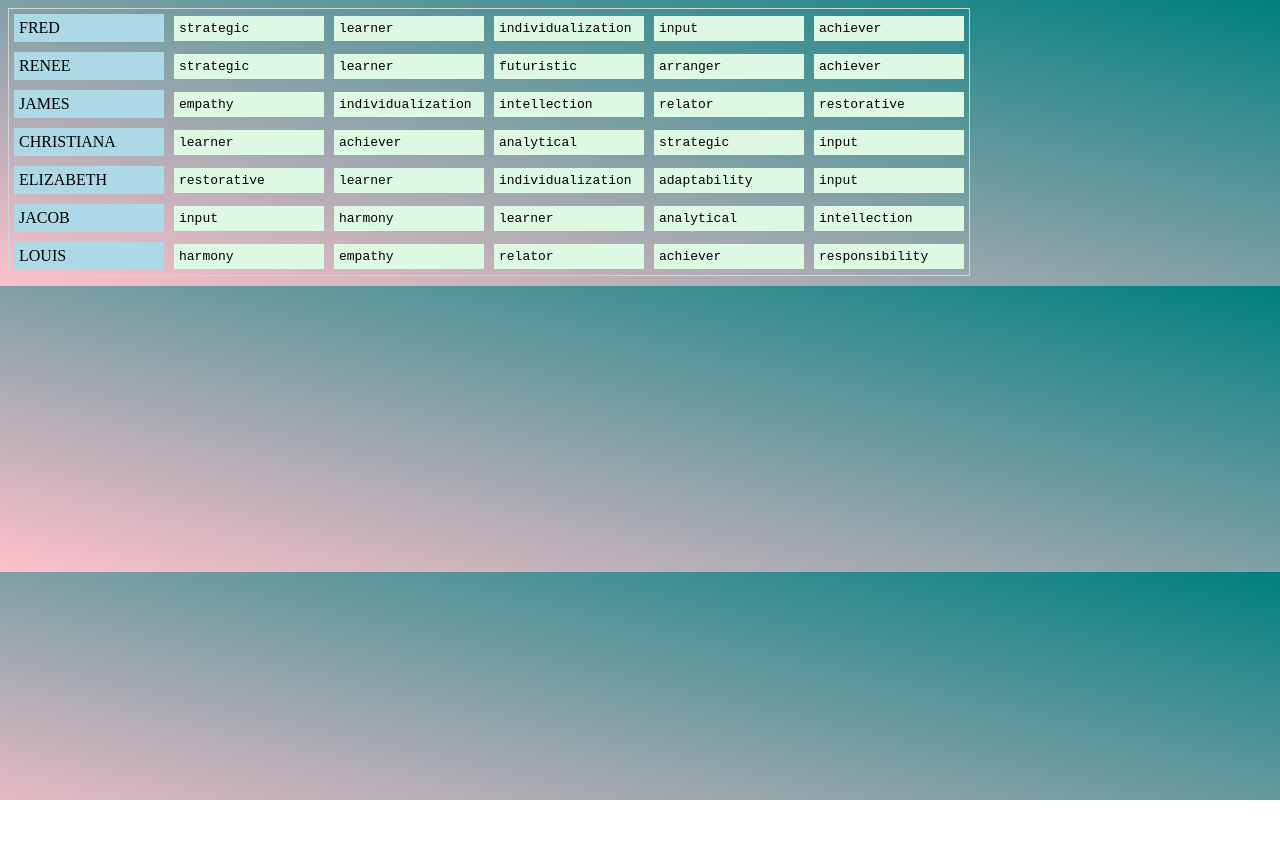
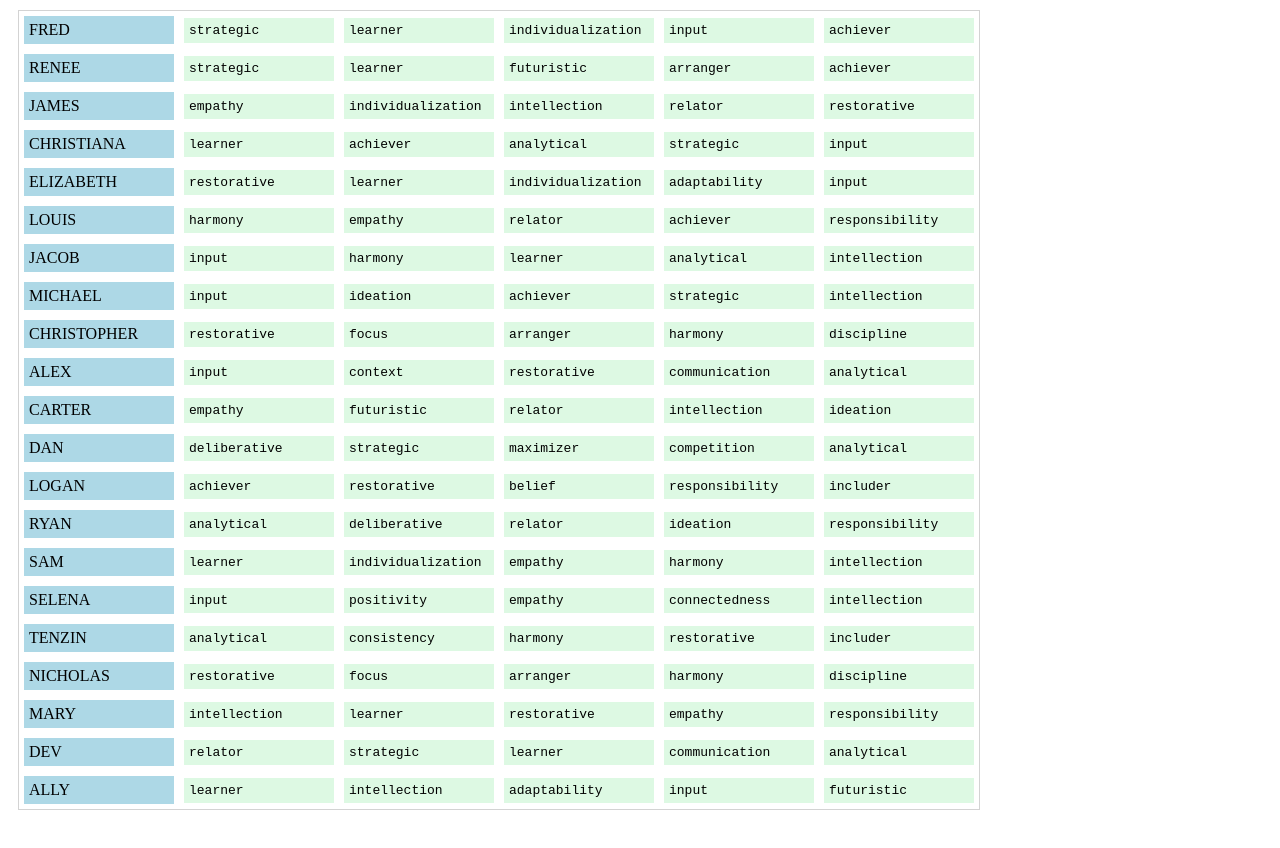
Before and after one commit to Jaco26/practice-json, a website: page index.html in a window 1280 px wide. Before the commit the page ends 800 px from the top, so only its background shows below. Drawn offline with Linux system fonts and the light colour scheme.

```diff
--- a/app.js
+++ b/app.js
@@ -17,61 +17,79 @@
   var christiana = new Person('Christiana', ['Learner', 'Achiever', 'Analytical', 'Strategic', 'Input']);
   var elizabeth = new Person('Elizabeth', ['Restorative', 'Learner', 'Individualization', 'Adaptability', 'Input']);
   var jacob = new Person('Jacob', ['Input', 'Harmony', 'Learner', 'Analytical', 'Intellection']);
-  //var jacob = new Person('Jacob', ['Input', 'Harmony', 'Learner', 'Analytical', 'Intellection']);
   var louis = new Person('Louis', ['Harmony', 'Empathy', 'Relator', 'Achiever', 'Responsibility']);
+  var christopher = new Person('Christopher', ['Restorative', 'Focus', 'Arranger', 'Harmony', 'Discipline']);
+  var alex = new Person('Alex', ['Input', 'Context', 'Restorative', 'Communication', 'Analytical']);
+  var carter = new Person('Carter', ['Empathy', 'Futuristic', 'Relator', 'Intellection', 'Ideation']);
+  var dan = new Person('Dan', ['Deliberative', 'Strategic', 'Maximizer', 'Competition', 'Analytical']);
+  var logan = new Person('Logan', ['Achiever',	'Restorative',	'Belief',	'Responsibility',	'Includer']);
+  var ryan = new Person('Ryan', ['Analytical',	'Deliberative',	'Relator',	'Ideation',	'Responsibility']);
+  var sam = new Person('Sam', ['Learner',	'Individualization',	'Empathy',	'Harmony',	'Intellection']);
+  var selena = new Person('Selena', ['Input',	'Positivity',	'Empathy',	'Connectedness',	'Intellection']);
+  var tenzin = new Person('Tenzin', ['Analytical',	'Consistency',	'Harmony',	'Restorative',	'Includer']);
+  var nicholas = new Person('Nicholas', ['Restorative',	'Focus',	'Arranger',	'Harmony',	'Discipline']);
+  var mary = new Person('Mary', ['Intellection',	'Learner',	'Restorative',	'Empathy',	'Responsibility']);
+  var dev = new Person('Dev', ['Relator',	'Strategic',	'Learner',	'Communication',	'Analytical']);
+  var ally = new Person('Ally', ['Learner',	'Intellection',	'Adaptability',	'Input',	'Futuristic']);
+  var michael = new Person('Michael', ['Input',	'Ideation',	'Achiever',	'Strategic',	'Intellection']);
   ///////////////// Store Person() instances in cohort array ////////////////////
-  var cohort = [fred, renee, james, christiana, elizabeth, jacob, louis];
+  var cohort = [fred, renee, james, christiana, elizabeth, louis, jacob, michael, christopher, alex, carter, dan, logan, ryan, sam, selena, tenzin, nicholas, mary, dev, ally];
+
   /////////////// CLOSE PERSON CREATION ////////////////////////////////
   ////////////// OPEN TABLE CONSTRUCTION ///////////////////
   buildTable();
   function buildTable(){
-    var table = $('table').addClass('table');
-    var rows = cohort.length;
-    var cols = cohort[0].strengths.length;
-    // loop through the cohort array filled with Person objects
-    for(var r = 0; r < rows; r++){
-      var tr = $('<tr>');
-      table.append(tr);
-      table.children()[r].prepend($('<td>').html(cohort[r].name.toUpperCase()).css({'background':'lightblue'})[0]);
-      // loop through the strengths arrays of each person --- once per row
-      for(c = 0; c < cols; c++){
-        var td = $('<td>').addClass(`${cohort[r].name.toLowerCase()} strength `);
-        table.children()[r].append(td.html(cohort[r].strengths[c].toLowerCase())[0]);
-      }
-    }
+    var rows = cohort.length; // store the length of the cohort array in the variable rows – now you can use a loop that runs the number of times equal to the value of rows
+    var cols = cohort[0].strengths.length; // store the length of the strengths array from the first object in the cohort array in cols – now you can use cols to define how many times a loop nested in the rows loop will run
+    for(var r = 0; r < rows; r++){ // create for loop that will create table-rows
+      var tr = $('<tr>'); // create new <tr> for each iteraction
+      $('.table').append(tr); // append the new <tr> to the <table>
+      $('.table tr')[r].prepend($('<td>').html(cohort[r].name.toUpperCase()).addClass('name')[0]); // for the current <tr> inside the .table div, prepend a <td> that will have the class .name and hold the value of the name key of cohort[r] capitalized.
+      for(c = 0; c < cols; c++){ // for each iteration of r (aka. for each new row created), iterate c until c = the value of the variable cols
+        var td = $('<td>').addClass(`${cohort[r].name.toLowerCase()} strength `); // for each iteration of c, create a new <td> with a class equal to the value of the name key for cohort[r] and a class .strength
+        $('.table tr')[r].append(td.text(cohort[r].strengths[c].toLowerCase())[0]); // for each iteration of c, set the innerTEXT of the newly created <td> to the value of strengths[c] for cohort[r] and append it to the current <tr> inside the .table div
+      } // end [c] for loop
+    } // end [r] for loop
     ////////  CLOSE TABLE CONSTRUCTION //////////////////////
+
     //////////  OPEN TABLE INTERACTIVITY ///////////////////
-    // click a table cell and highlight all other matches in the table
-    table.on('click', function(e){
-      var strength = $(e.target).text().toLowerCase();
-      var re = new RegExp($(e.target).html(), 'g');
+
+    $('.table').on('click', hilight); // click a table cell and highlight all other matches in the table
+
+    function hilight(e){
+      var strength = $(e.target).text().toLowerCase(); // store the lower case innerTEXT of the event-object's target in the STRENGTH variable
+      var re = new RegExp(strength, 'g'); // store an instance of the RegExp object that searches for a pattern that matches the value of STRENGTH
       var contentPool = $('.strength');
       for(i = 0; i < contentPool.length; i++){
         if(re.test($(contentPool[i]).text())){
           $(contentPool[i]).addClass('hilite');
         } else if(!re.test($(contentPool[i]).text()) && $(contentPool[i]).hasClass('hilite')){
           $(contentPool[i]).removeClass('hilite');
-        }
-      }
-      if(e.target.matches('.strength')){
+        } // end else/if statement
+      } // end [i] for loop
+      /*if(e.target.matches('.strength')){
         json(strength);
       } else if (!e.target.matches('.strength')){
         json();
+      }*/
     }
-    });
-  }
+  } // END buildTable()
+
 /////////// CLOSE TABLE INTERACTIVITY ///////////////////
+
 /////////// OPEN DATA DISPLAY ///////////////////////////
-  const json = (whichOne) => {
-    if(!whichOne){
-      $('.description').text(' ');
+/*
+  const json = (whichStrength) => {
+    if(!whichStrength){
+      $('#blurb').text(' ');
     } else {
       $.getJSON('./package.json', function(data){
-        $('.description').html(`<strong>${whichOne}: </strong>`.toUpperCase() +  data.strengths[whichOne]);
+        $('#blurb').html(`<strong>${whichStrength}: </strong>`.toUpperCase() +  data.strengths[whichStrength]);
         console.log($('.description').text());
       });
     }
   };
+*/
 
 } // end main()
 
--- a/index.html
+++ b/index.html
@@ -9,9 +9,10 @@
   </head>
   <body>
     <div class="container">
-      <table></table>
+      <table class="table"></table>
       <div class="description">
-
+        <p id="blurb"></p>
+        <p id="comparisons"></p>
       </div>
     </div>
   </body>
--- a/package.json
+++ b/package.json
@@ -5,7 +5,7 @@
     "activator": "People especially talented in the Activator theme can make things happen by turning thoughts into action. Once a decision is made, they want to act quickly.",
     "adaptability" : "People especially talented in the Adaptability theme prefer to “go with the flow.” They tend to be “now” people who take things as they come and discover the future one day at a time.",
     "analytical" : "People especially talented in the Analytical theme search for reasons and causes. They have the ability to think about all the factors that might affect a situation.",
-    "arranger" : "People especially talented in the Arranger theme can organize, but they also have a  exibility that complements this ability. They like to figure out how all of the pieces and resources can be arranged for maximum productivity.",
+    "arranger" : "People especially talented in the Arranger theme can organize, but they also have a flexibility that complements this ability. They like to figure out how all of the pieces and resources can be arranged for maximum productivity.",
     "belief" : "People especially talented in the Belief theme have certain core values that are unchanging. Out of these values emerges a de ned purpose for their life.",
     "command" : "People especially talented in the Command theme have presence. They can take control of a situation and make decisions.",
     "communication" : "People especially talented in the Communication theme generally find it easy to put their thoughts into words. They are good conversationalists and presenters.",
--- a/style.css
+++ b/style.css
@@ -1,14 +1,19 @@
 body {
-  background: linear-gradient(to bottom left, teal, pink);
+  display: block;
+  /*background: linear-gradient(to bottom left, teal, pink);*/
+  background-repeat: no-repeat;
+  height: 900px;
+
 }
 
 .container {
-  margin: auto;
+  margin: 10px;
 }
 
 .hilite {
-  box-shadow: 1px 1px 1px 1px;
-  background: linear-gradient(to bottom left, #b9eddd, #45a488);
+  box-shadow: 1px 1px 1px 1px /*black*/;
+  background: linear-gradient(to bottom right, #b9eddd, #45a488);
+  /*color: white;*/
 }
 
 table {
@@ -30,6 +35,10 @@
   padding: 5px;
 }
 
+.name {
+  background: lightblue;
+}
+
 
 .strength {
   font-family: monospace;
@@ -37,7 +46,7 @@
 
 .strength:hover {
   cursor: pointer;
-  box-shadow: 1px 1px 1px 1px;
+  box-shadow: 1px 1px 1px 1px /*black*/;
 }
 
 .description {
```
Lines whose indentation alone changed are shown as unchanged.
